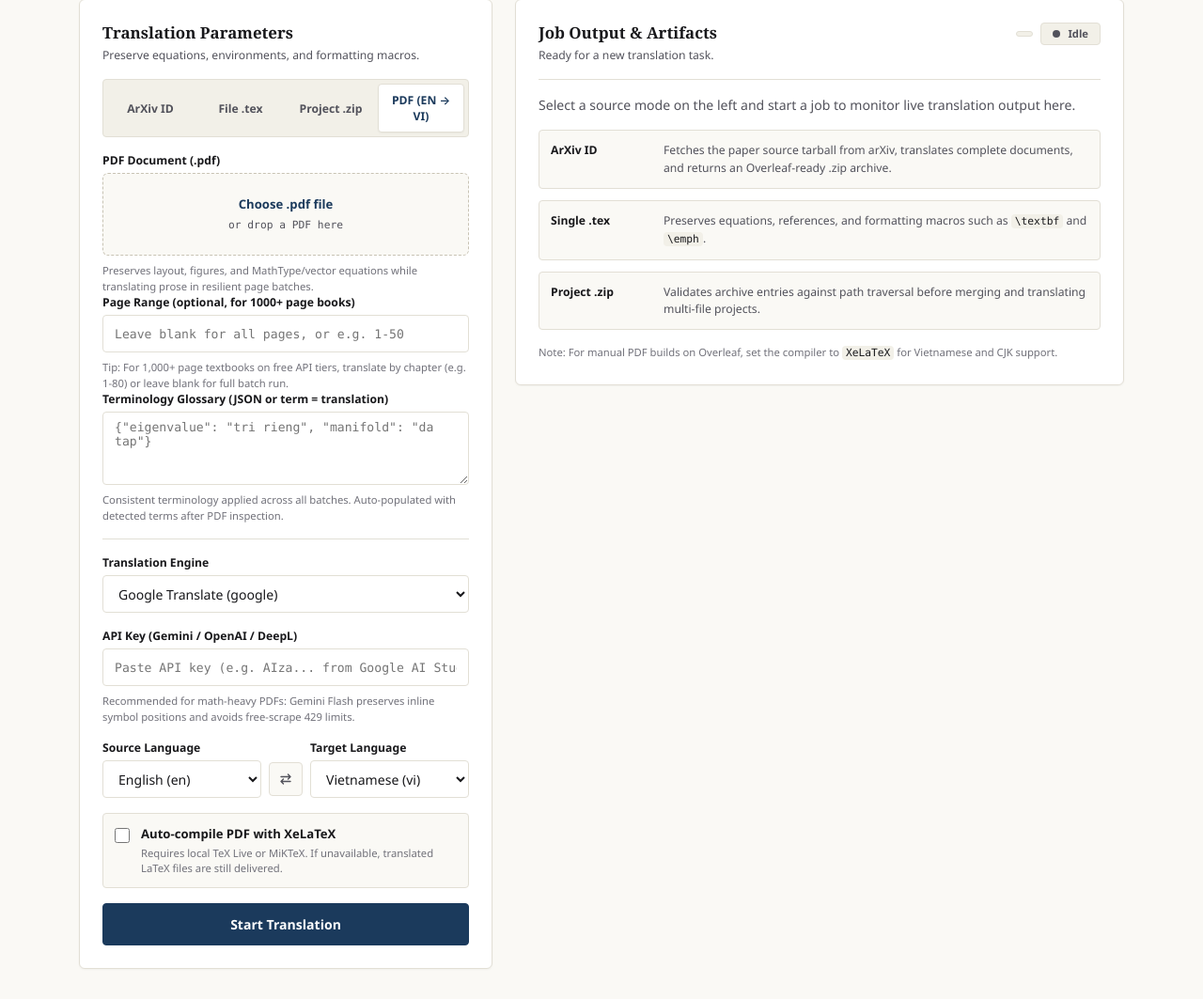
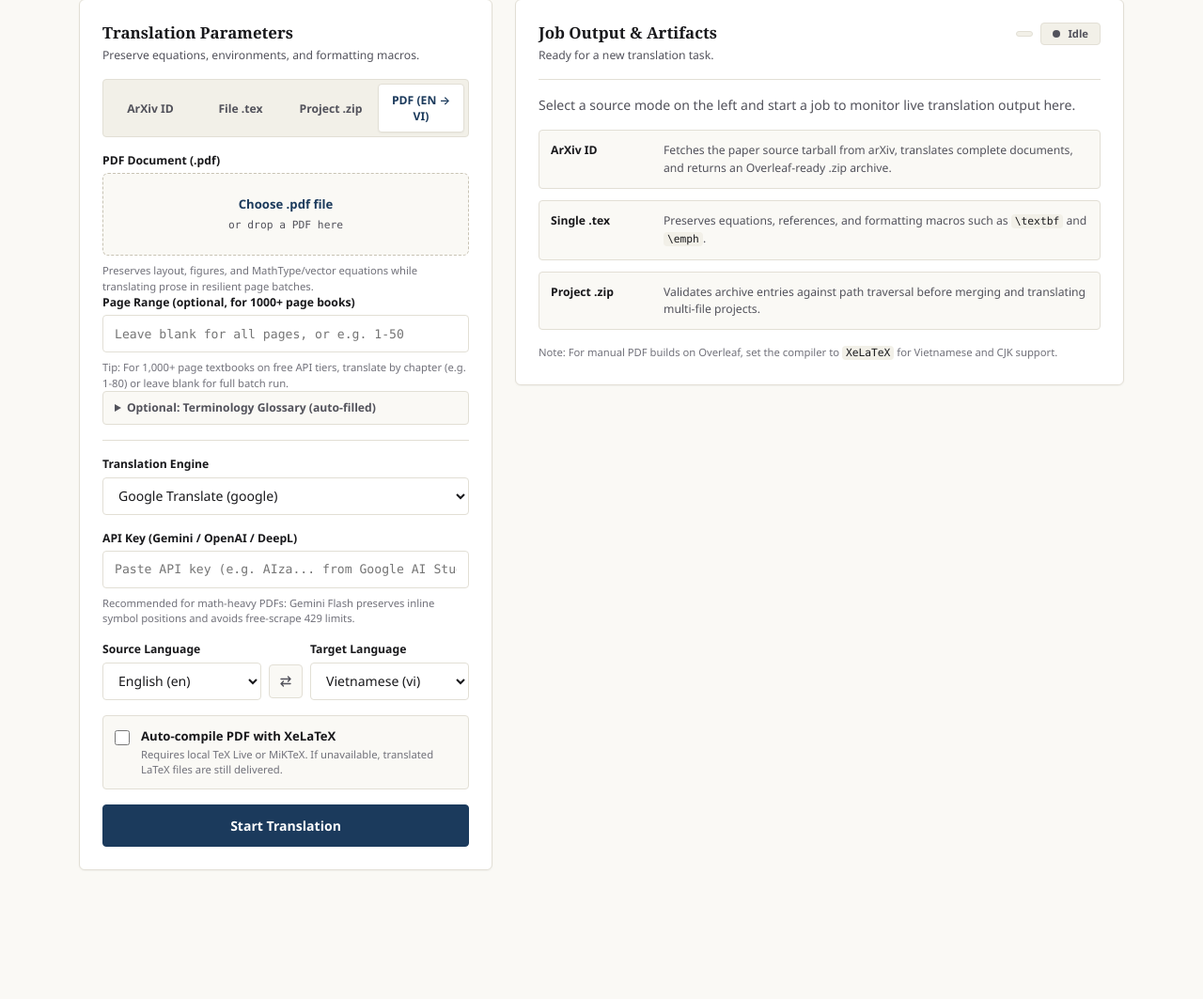
Before and after one commit to VuaThiLaiVaoE10/mathtranslate-online, a Flask app: page / in a window 1280 px wide, after a click that opens the changed part. Shown: the part 135-1198 px from the top of the page at 94% size. After the commit the page ends 1061 px from the top, so only its background shows below. Run offline with Flask 3, Linux system fonts and the light colour scheme; parts of the project's set-up code (start-up, migrations or seed data) failed here and were passed over.

Commit message:
style(web): collapse optional Terminology Glossary by default

```diff
--- a/web/static/css/style.css
+++ b/web/static/css/style.css
@@ -844,3 +844,17 @@ body {
     color: var(--status-error);
     border-color: #DFB5B5;
 }
+
+.advanced-details {
+    border: 1px solid var(--border-hairline);
+    border-radius: var(--radius-sm);
+    padding: var(--space-2) var(--space-3);
+    background-color: var(--bg-paper);
+}
+
+.advanced-summary {
+    cursor: pointer;
+    font-size: 0.8125rem;
+    font-weight: 600;
+    color: var(--text-secondary);
+}
--- a/web/templates/index.html
+++ b/web/templates/index.html
@@ -136,17 +136,20 @@
                         <p class="field-hint">Tip: For 1,000+ page textbooks on free API tiers, translate by chapter (e.g. 1-80) or leave blank for full batch run.</p>
                     </div>
 
-                    <div class="field">
+                    <details class="advanced-details">
+                        <summary class="advanced-summary">Optional: Terminology Glossary (auto-filled)</summary>
+                        <div class="field" style="margin-top: 8px;">
                             <label for="pdf-glossary" class="field-label">Terminology Glossary (JSON or term = translation)</label>
                             <textarea
                                 id="pdf-glossary"
                                 name="glossary"
                                 class="input-control input-mono"
                                 rows="4"
-                            placeholder='{"eigenvalue": "tri rieng", "manifold": "da tap"}'
+                                placeholder='{"eigenvalue": "giá trị riêng", "manifold": "đa tạp"}'
                             ></textarea>
                             <p class="field-hint">Consistent terminology applied across all batches. Auto-populated with detected terms after PDF inspection.</p>
                         </div>
+                    </details>
                 </div>
 
                 <hr class="section-divider">
```
Lines whose indentation alone changed are shown as unchanged.
